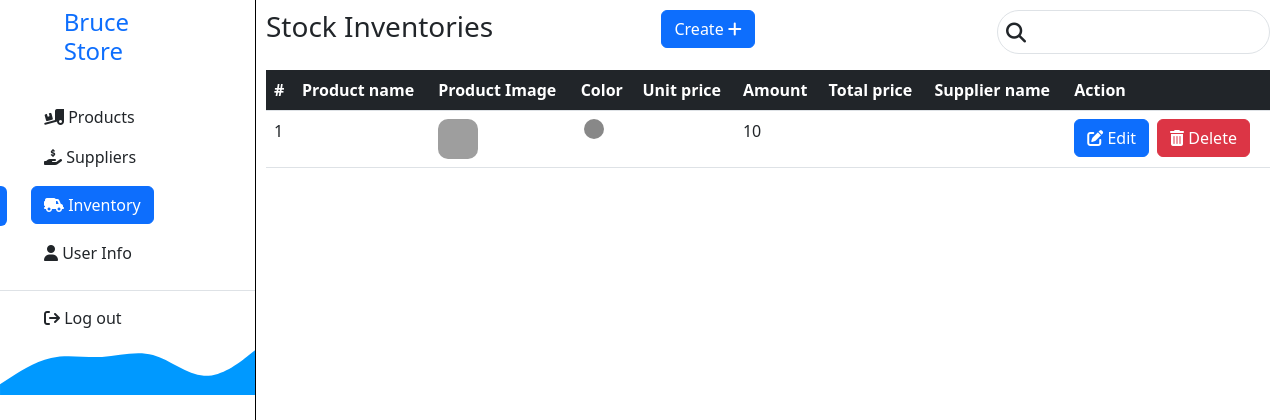
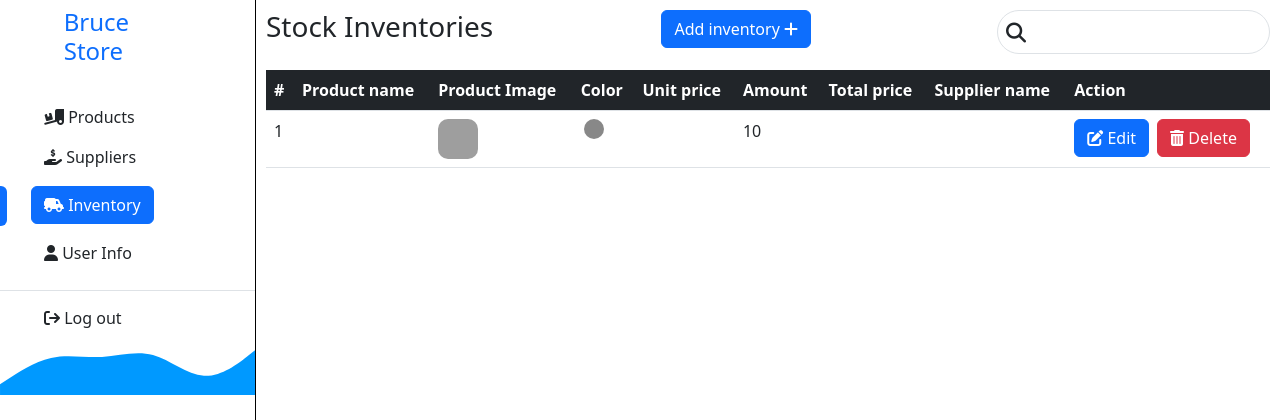
Before and after one commit to RUTAGENGWA-ASANTE-BRUCE/Stock-Management-CodeIgnitor, a CodeIgniter app: page /Stock-Management-CodeIgnitor/index.php/stock/Inventories/1 in a window 1280 px wide. Shown: the top 420 px of the page. Run offline with CodeIgniter, Linux system fonts and the light colour scheme; tables that the repository leaves empty or names only in its code hold one stand-in row (values such as "Sample post"); data that the repository does not hold is empty; some libraries are stand-ins or nearby versions; grey boxes are pictures that could not be loaded.

Commit message:
new change

```diff
--- a/stockManagement/application/views/stockInventory.php
+++ b/stockManagement/application/views/stockInventory.php
@@ -100,7 +100,7 @@
 
             <div class="d-flex justify-content-between">
                 <h3>Stock Inventories</h3>
-                <div class="col-2 text-right"><a href="<?php echo base_url().'index.php/Stock/createInventory/'.$user['user_id'];?>" class="btn btn-primary">Create
+                <div class="col-2 text-right"><a href="<?php echo base_url().'index.php/Stock/createInventory/'.$user['user_id'];?>" class="btn btn-primary">Add inventory
                     <i class="fa-solid fa-plus"></i>
                 </a></div>
                 <div class="d-flex flex-row  p-2 border w-2000" style="border-radius:25px;">
@@ -137,13 +137,19 @@
                                         <td><?php echo $inventory['supplierName'];?></td>
                                         <td>
                                         <div class="d-flex">
-                                            <a href="<?php echo base_url().'index.php/User/edit/'.$inventory['inventory_id']?>" class="btn btn-primary">
+                                            <form method="post" action="<?php echo base_url().'index.php/Stock/editInventory/'.$inventory['inventory_id']?>"><button class="btn btn-primary">
                                                 <i class="fa-solid fa-pen-to-square"></i>
-                                            Edit</a>
+                                            Edit</button>
+                                            <input type="hidden" name="user_id" value="<?php echo $user['user_id'];?>">
+                                        </form>
 
-                                            <a href="<?php echo base_url().'index.php/User/delete/'.$inventory['inventory_id']?>" class="btn btn-primary btn-danger ms-2">
-                                                <i class="fa-solid fa-trash-can"></i>
-                                            Delete</a>
+                                        <form  action="<?php echo base_url().'index.php/Stock/deleteInventory/'.$inventory['inventory_id']?>" method="post">
+                                            <button class="btn btn-danger ms-2">
+                                                    <i class="fa-solid fa-trash-can"></i>
+                                                    Delete
+                                                </button>
+                                                <input type="hidden" name="user_id" value="<?php echo $user['user_id'];?>">
+                                            </form>
                                         </div>
                                         </td>
                                     </tr>
```
